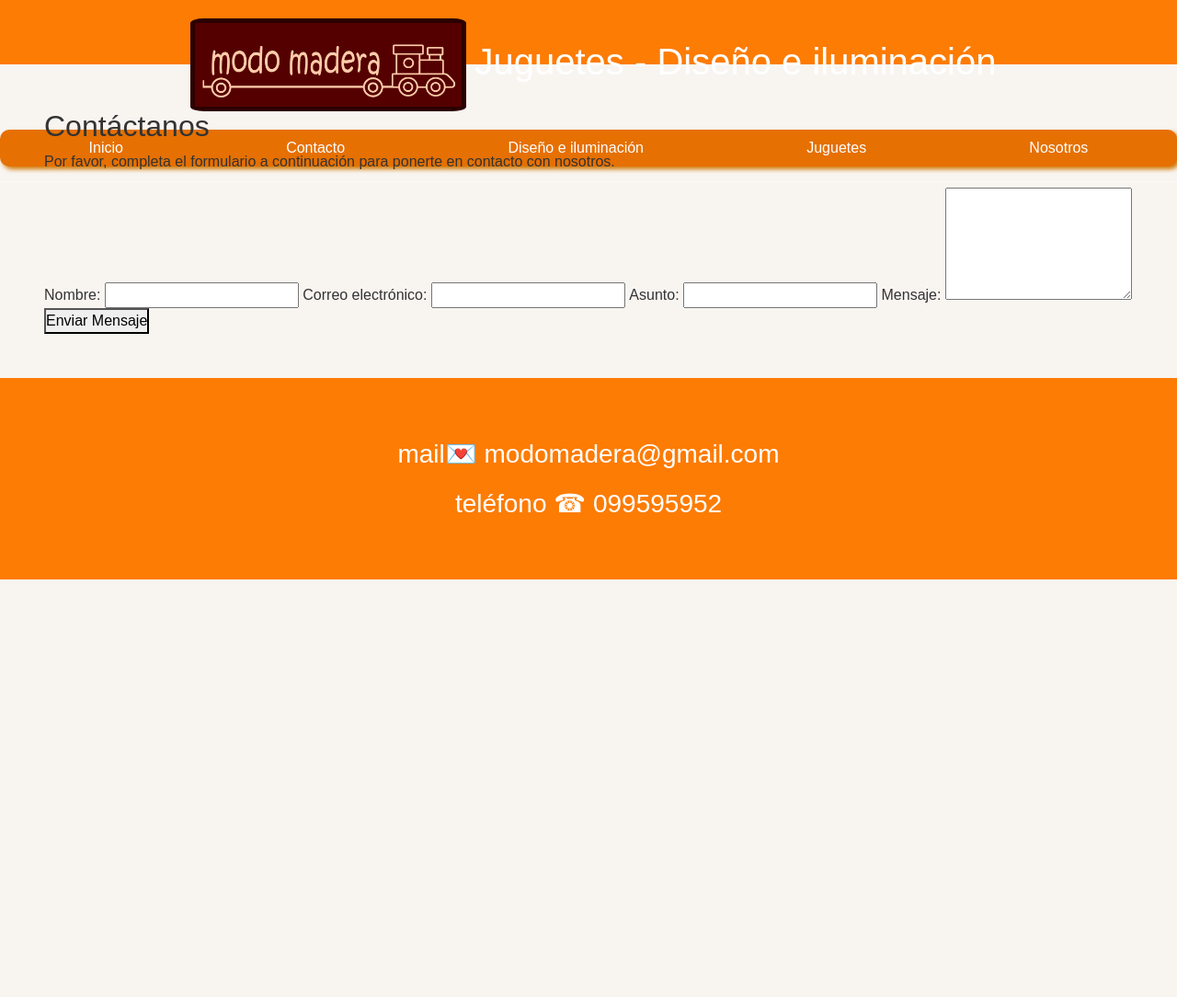
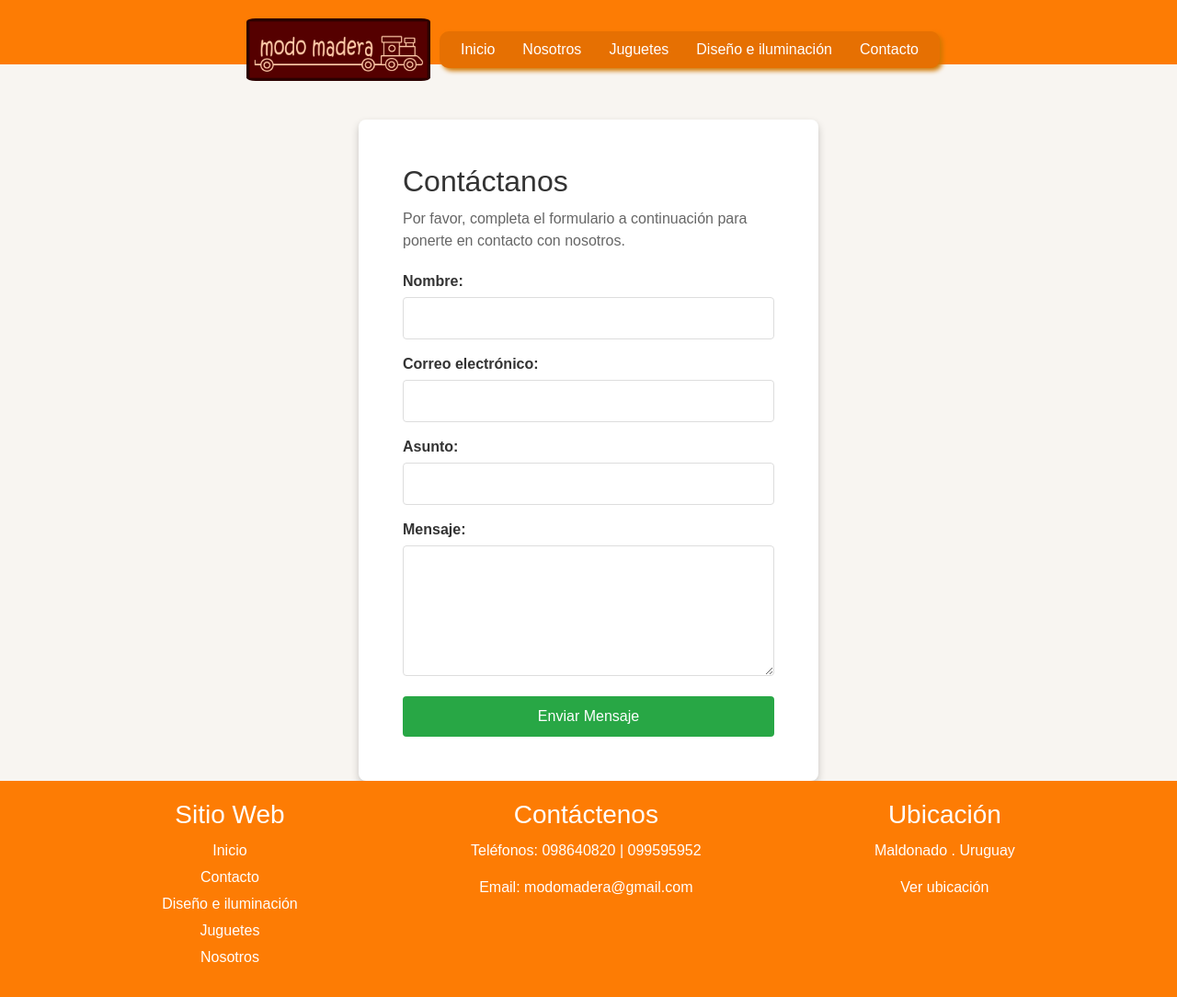
Before and after one commit to ismaross/prueba_modomadera, a plain HTML site: page pages/contacto.html in a window 1280 px wide. Shown: the whole page at 92% size. Before the commit the page ends 800 px from the top, so only its background shows below. Drawn offline with nearby package versions, Linux system fonts and the light colour scheme; a web font is replaced by a local one.

Commit message:
aplicamos animaciones y ajustamos scss faltante

```diff
--- a/pages/contacto.html
+++ b/pages/contacto.html
@@ -5,35 +5,39 @@
     <meta name="viewport" content="width=device-width, initial-scale=1.0">
     <link href="https://cdn.jsdelivr.net/npm/bootstrap@5.3.3/dist/css/bootstrap.min.css" rel="stylesheet" integrity="sha384-QWTKZyjpPEjISv5WaRU9OFeRpok6YctnYmDr5pNlyT2bRjXh0JMhjY6hW+ALEwIH" crossorigin="anonymous">
     <link rel="stylesheet" href="../styles/styles.css">
-    <title>modo madera</title>
+    <link rel="preconnect" href="https://fonts.googleapis.com">
+<link rel="preconnect" href="https://fonts.gstatic.com" crossorigin>
+<link href="https://fonts.googleapis.com/css2?family=Chilanka&family=Pacifico&display=swap" rel="stylesheet">
+<link
+rel="stylesheet"
+href="https://cdnjs.cloudflare.com/ajax/libs/animate.css/4.1.1/animate.min.css"
+/>
+  <title>modo madera</title>
 </head>
 <body>
     <header>
         <div class="encabezado">
 
-            <div class="logo">
+            <div class="logo animate__animated animate__swing">
                <img src="../img/logo.png" alt="logo modomadera" class="logo1">
             </div>
 
-            <div class="texto_logo">
-                <h1>Juguetes - Diseño e iluminación</h1>
-            </div>
 
+            <nav class="menu p-2">
+            <ul>
+                <li> <a href="../index.html">Inicio</a> </li>
+                <li> <a href="./nosotros.html">Nosotros</a> </li>
+                <li> <a href="juguetes.html">Juguetes</a> </li>
+                <li> <a href="diseño_iluminacion.html">Diseño e iluminación</a> </li>
+                <li> <a href="contacto.html">Contacto</a> </li>
+            </ul>
+        </nav>
         </div>
 
-        <!-- Menú de mavegación-->
-        <nav class="menu p-2">
-            <ul>
-                <li><a href="../index.html">Inicio</a></li>
-                <li><a href="#">Contacto</a></li>
-                <li><a href="../pages/diseño_iluminacion.html">Diseño e iluminación</a></li>
-                <li><a href="../pages/juguetes.html">Juguetes</a></li>
-                <li><a href="../pages/nosotros.html">Nosotros</a></li>
-              </ul>
-        </nav>
 
-        <hr>
-    </header>
+
+      </header>
+
     <main class="formulario">
 
              <!-- Formulario de contacto-->
@@ -62,9 +66,32 @@
 
     </main>
 
-    <footer style="text-align: center;">
-        <h3 style="padding-top: 2%; margin: 20px;">mail💌 modomadera@gmail.com</h3>
-        <h3 style="padding-bottom: 2%; margin: 20px">teléfono ☎ 099595952</h3>
+    <footer>
+        <div class="container">
+
+            <div class="column">
+              <h3>Sitio Web</h3>
+              <ul>
+                <li><a href="../index.html">Inicio</a></li>
+                <li><a href="../pages/contacto.html">Contacto</a></li>
+                <li><a href="#">Diseño e iluminación</a></li>
+                <li><a href="../pages/juguetes.html">Juguetes</a></li>
+                <li><a href="../pages/nosotros.html">Nosotros</a></li>
+              </ul>
+            </div>
+
+            <div class="column">
+              <h3>Contáctenos</h3>
+              <p>Teléfonos: 098640820 | 099595952</p>
+              <p>Email: <a href="modomadera@gmail.com">modomadera@gmail.com</a></p>
+            </div>
+
+              <div class="column">
+              <h3>Ubicación</h3>
+              <p> Maldonado . Uruguay</p>
+              <a href="https://maps.app.goo.gl/Di5Dgb9ur4K6D6UA7" target="_blank">Ver ubicación</a>
+            </div>
+          </div>
     </footer>
 
     <script src="https://cdn.jsdelivr.net/npm/bootstrap@5.3.3/dist/js/bootstrap.bundle.min.js" integrity="sha384-YvpcrYf0tY3lHB60NNkmXc5s9fDVZLESaAA55NDzOxhy9GkcIdslK1eN7N6jIeHz" crossorigin="anonymous"></script>
--- a/styles/Styles.SCSS
+++ b/styles/Styles.SCSS
@@ -4,7 +4,9 @@
     box-sizing: border-box;
 }
 
+@import "menu_nav";
 @import "variables.scss";
+@import "pie_pagina.scss";
 
 
 /* Mixins*/
@@ -24,71 +26,10 @@ body {
   padding: 0;
 }
 
-a {
-  text-decoration: none;
-  color: $link-color;
 
-  &:hover {
-    color: $link-hover-color;
-  }
-}
+// diseño index
 
-header {
-  background-color: $primary-color;
-  color: white;
-  height: 70px;
-
-  .encabezado {
-    @include flex-center;
-    flex-direction: row;
-    padding: 10px;
-
-    .logo {
-
-        padding: 10px;
-
-      img {
-        width: 300px;
-        height: auto;
-        border-radius: 5%;
-
-      }
-
-
-
-        }
-  }
-
-  .menu {
-    background-color: darken($primary-color, 5%) ;
-    box-shadow: 3px 3px 5px 0 rgb(209, 119, 1);
-    border-radius: 10px;
-
-    ul {
-      list-style: none;
-      padding: 0;
-      margin: 0;
-      display: flex;
-      justify-content: space-around;
-
-
-
-      li {
-          a {
-          color: white;
-          padding: 10px 15px;
-
-          &:hover {
-            background-color: lighten($primary-color, 10%);
-            border-radius: 5px;
-          }
-        }
-      }
-    }
-  }
-}
-
-main {
+.main_index{
   .banner {
     @include flex-center;
     flex-direction: column;
@@ -97,9 +38,14 @@ main {
     background-color: lighten($primary-color, 40%);
 
 
-    h2 {
+    .h2_index {
       font-size: 1.8rem;
       margin-bottom: 20px;
+      margin-top: 20px;
+      font-family: "Chilanka", cursive;
+        font-weight: 400;
+        font-style: normal;
+
     }
 
     img {
@@ -110,52 +56,59 @@ main {
   }
 }
 
-footer {
-  background-color: $primary-color;
-  color: white;
-  padding: 20px 0;
-
-  .container {
-    display: flex;
-    justify-content: space-around;
-
-    .column {
-      text-align: center;
 
 
-      h3 {
-        margin-bottom: 10px;
-        font-size: 1,3rem;
-      }
+// diseño Nosotros
 
-      ul {
-        list-style: none;
-        padding: 0;
+.main_nosotros{
 
-        li {
-          margin: 5px 0;
-        }
-      }
 
-      a {
-        color: white;
+    .nosotros{
+      font-family: "Chilanka", cursive;
+      font-style: normal;
+      font-weight: bold;
+      font-size: 3rem;
+    }
 
-        &:hover {
-          text-decoration: underline;
-        }
-      }
+   .contenido{
+    display: flex;
+      .parrafo{
+
+        margin: 30px;
+        font-family: "Chilanka", cursive;
+        font-weight: 400;
+        font-style: normal;
+        font-size: 1.2rem;
+
     }
-  }
+    .taller{
+      width: 300px;
+      height: auto;
+      padding: 10px;
+    }
+    }
 }
 
 
 
-// Estilo de la galería de imágenes
 
-.galeria{
+
+// diseño galería de imágenes (juguetes - diseño_iluminación)
+
+.main_galeria{
+  .h2_fuente{
+    font-family: "Chilanka", cursive;
+        font-weight: 600;
+        font-style: normal;
+        font-size: 3rem;
+  }
+
+height: 300px;
+  .galeria{
     display: grid;
     grid-template-columns: repeat(auto-fill, minmax(200px, 1fr));
     gap: 10px;
+    height: 200px;
 
     .foto{
       overflow: hidden;
@@ -175,6 +128,66 @@ footer {
     }
 
 }
+}
+
+
+ //diseño contacto
+
+.formulario {
+justify-items: center;
+margin-top: 60px;
+
+  .contact-form {
+    width: 100%;
+    max-width: 500px;
+    padding: 20px;
+    background-color: #fff;
+    border-radius: 8px;
+    box-shadow: 0 4px 8px rgba(0, 0, 0, 0.2);
+
+      h2 {
+        margin-bottom: 10px;
+        color: #333;
+      }
+
+      p {
+        margin-bottom: 20px;
+        color: #666;
+      }
+
+      label {
+        display: block;
+        margin-bottom: 5px;
+        font-weight: bold;
+      }
+
+      input, textarea {
+      width: 100%;
+      padding: 10px;
+      margin-bottom: 15px;
+      border: 1px solid #ddd;
+      border-radius: 4px;
+      }
+
+      button {
+        width: 100%;
+        padding: 10px;
+        background-color: #28a745;
+        color: #fff;
+        border: none;
+        border-radius: 4px;
+        cursor: pointer;
+        font-size: 16px;
+      }
+
+      button:hover {
+        background-color: #a0910b;
+        }
+
+}
+
+}
+
 
 
 // Media Queries
--- /dev/null
+++ b/styles/_menu_nav.scss
@@ -0,0 +1,68 @@
+@import "variables.scss";
+
+
+a {
+    text-decoration: none;
+    color: $link-color;
+
+    &:hover {
+      color: $link-hover-color;
+    }
+  }
+
+  header {
+    background-color: $primary-color;
+    color: white;
+    height: 70px;
+
+    .encabezado {
+      display: flex;
+      justify-content: center;
+      align-items: center;
+      flex-direction: row;
+      padding: 10px;
+
+      .logo {
+
+          padding: 10px;
+
+        img {
+          width: 200px;
+          height: auto;
+          border-radius: 5%;
+
+        }
+
+
+
+          }
+    }
+
+    .menu {
+      background-color: darken($primary-color, 5%) ;
+      box-shadow: 3px 3px 5px 0 rgb(209, 119, 1);
+      border-radius: 10px;
+
+      ul {
+        list-style: none;
+        padding: 0;
+        margin: 0;
+        display: flex;
+        justify-content: space-around;
+
+
+
+        li {
+            a {
+            color: white;
+            padding: 10px 15px;
+
+            &:hover {
+              background-color: lighten($primary-color, 10%);
+              border-radius: 5px;
+            }
+          }
+        }
+      }
+    }
+  }
--- /dev/null
+++ b/styles/_pie_pagina.scss
@@ -0,0 +1,40 @@
+
+// formato pie de página general
+
+footer {
+    background-color: $primary-color;
+    color: white;
+    padding: 20px 0;
+
+    .container {
+      display: flex;
+      justify-content: space-around;
+
+      .column {
+        text-align: center;
+
+
+        h3 {
+          margin-bottom: 10px;
+          font-size: 1,3rem;
+        }
+
+        ul {
+          list-style: none;
+          padding: 0;
+
+          li {
+            margin: 5px 0;
+          }
+        }
+
+        a {
+          color: white;
+
+          &:hover {
+            text-decoration: underline;
+          }
+        }
+      }
+    }
+  }
```
Also changed, not shown: index.html (+11 -4 lines), pages/diseño_iluminacion.html (+16 -11 lines), pages/juguetes.html (+12 -5 lines), pages/nosotros.html (+17 -7 lines), img/taller.png (added), styles/styles.css, 1 other file.
